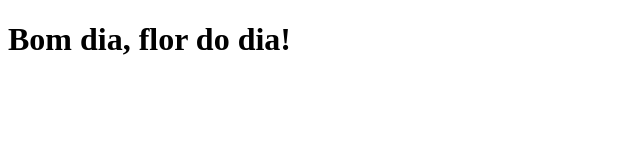
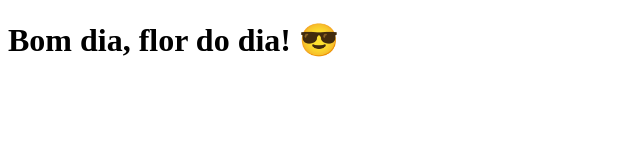
Before and after one commit to ricmed/clone-tabnews, a Next.js app: page / in a window 1280 px wide. Shown: the top 160 px of the page, without its empty margins (0-640 px from the left). Built offline with nearby package versions, Linux system fonts and the light colour scheme.

Commit message:
Ateração da frase

```diff
--- a/pages/index.js
+++ b/pages/index.js
@@ -1,5 +1,5 @@
 function Home() {
-    return <h1>Bom dia, flor do dia!</h1>
+    return <h1>Bom dia, flor do dia! 😎  </h1>
 }
 
 export default Home;
```
